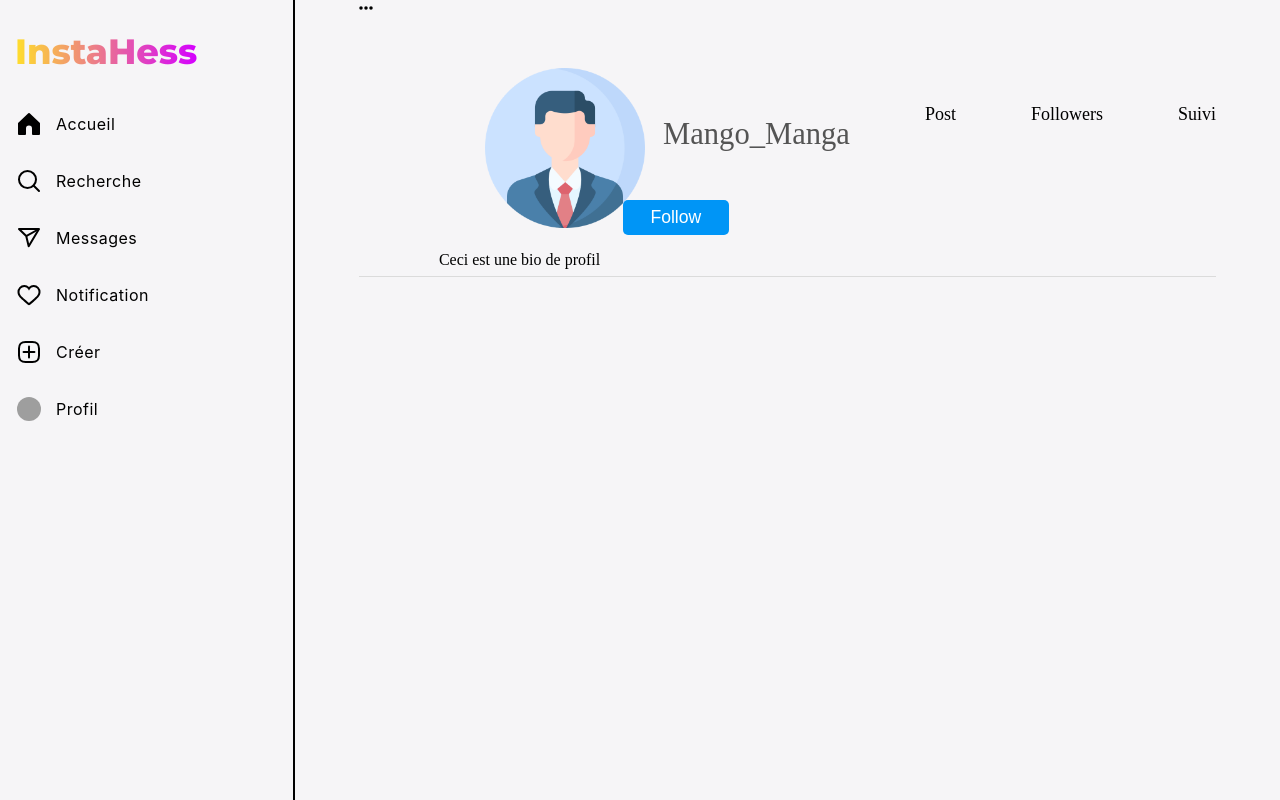
After one commit to DidonCode/BUT2-S3, a PHP site: page /profil in a window 1280 px wide. The commit adds this page. Run offline with PHP 8.4, Linux system fonts and the light colour scheme; the visitor is signed in with stand-in values (Sample User, id 1); some libraries are stand-ins or nearby versions; grey boxes are pictures that could not be loaded.

Commit message:
Restructuration du site
Suppression du dossier account
Remise de tout les chemins du js et css
Ajout des fichiers pour le sous menu notification et recherche

```diff
--- a/css/colors.css
+++ b/css/colors.css
@@ -1,3 +1,5 @@
+@import url('https://fonts.googleapis.com/css?family=Montserrat:400,800');
+
 :root{
     /*Logo colors*/
     --yellow-logo : #ffdf2b;
@@ -18,6 +20,7 @@
     background: linear-gradient(90deg, var(--yellow-logo) 0%, var(--purple-logo) 100%);
     -webkit-background-clip: text;
     color: transparent;
+    text-decoration: none;
     font-weight: bold;
     font-family: 'Montserrat', sans-serif;
 }
--- a/css/form.css
+++ b/css/form.css
@@ -1,11 +1,9 @@
-@import url('https://fonts.googleapis.com/css?family=Montserrat:400,800');
-@import "../css/colors.css";
+@import "colors.css";
 
 * {
 	box-sizing: border-box;
     user-select: none;
 }
-
 
 .logo{
     margin-bottom:60px;
--- a/css/index.css
+++ b/css/index.css
@@ -1,5 +1,4 @@
-@import url('https://fonts.googleapis.com/css?family=Montserrat:400,800');
-@import "css/colors.css";
+@import "colors.css";
 
 body{
     background-color: var(--background-color);
@@ -7,6 +6,7 @@ body{
 
 .main-container{
     display: flex;
+    height: 100%;
     flex-direction: row;
 }
 
--- a/css/post.css
+++ b/css/post.css
@@ -1,3 +1,5 @@
+@import "colors.css";
+
 .post{
 	margin-top: 30px;
 	width: 500px;
--- a/css/profil.css
+++ b/css/profil.css
@@ -1,5 +1,4 @@
-@import url('https://fonts.googleapis.com/css?family=Montserrat:400,800');
-@import "css/colors.css";
+@import "colors.css";
 
 body {
     background-color: var(--background-color);
--- /dev/null
+++ b/css/side-bar.css
@@ -0,0 +1,111 @@
+@import "colors.css";
+
+html{
+	height: 100%;
+}
+
+body{
+	padding: 0px;
+	margin: 0px;
+	height: 100%;
+}
+
+.side-nav-bar{
+	user-select: none;
+	width: 320px;
+	background-color: var(--background-color);
+	padding: 0px 5px 0px 5px;
+	border: 2px solid black;
+	border-left: none;
+	border-bottom: none;
+	border-top: none;
+	transition: 0.8s;
+}
+
+.side-nav-bar .side-nav-logo{
+	height: 20px;
+	margin-left: 10px;
+	padding-top: 30px;
+	margin-bottom: 50px;
+}
+
+.logo-title{
+	font-size: 2.2em;
+	margin: 0px;
+	width: 100%;
+}
+
+.side-nav-button{
+	width: 98%;
+	height: 30px;
+	margin: 10px 0px 10px 2px;
+	padding: 12px 0px 5px 0px;
+}
+
+.side-nav-button:hover{
+	background-color: rgba(0, 0, 0, 0.05);
+	border-radius: 0.5em;
+}
+
+.side-nav-button a{
+	display: table;
+	margin: auto 0;
+	text-decoration: none;
+	color: black;
+}
+
+.side-nav-button span{
+	font-size: 16px;
+	font-family: -apple-system, BlinkMacSystemFont, 'Segoe UI', Roboto, Helvetica, Arial, sans-serif;
+	letter-spacing: 0.5px;
+	font-weight: 400;
+	display: table-cell;
+	vertical-align: middle;
+	text-align: left;
+	margin: 0;
+}
+
+.side-nav-button svg, .side-nav-profil{
+	display: table-cell;
+	vertical-align: middle;
+	padding: 0px 15px 0px 10px;
+}
+
+.side-nav-profil{
+	overflow-clip-margin: content-box;
+	overflow: clip;
+	padding: 0px;
+	margin-left: 10px;
+	margin-right: 15px;
+	width: 24px;
+	height: 24px;
+	border-radius: 50%;
+}
+
+.side-nav-sub{
+	width: 380px;
+	height: calc(100% - 40px);
+	background-color: white;
+	position: relative;
+	left: 50px;
+	z-index: -1;
+	padding: 20px;
+	box-shadow: 10px 10px 14px 0px rgba(199,199,199,0.75);
+	transition: 0.8s;
+}
+
+.icon-title{
+	display: none;
+}
+
+@keyframes disappear {
+	0%{ opacity: 1; }
+	50%{ opacity: 0.5; }
+	100%{ opacity: 0; }
+}
+
+@keyframes appear {
+	0%{ opacity: 0; }
+	50%{ opacity: 0.5; }
+	100%{ opacity: 1; }
+}
--- a/account/form.php
+++ b/form.php
@@ -1,7 +1,7 @@
 <?php
 
-	include_once("../php/session.php");
-	require("../php/database.php");
+	include_once("php/session.php");
+	require("php/database.php");
 
 	if(isset($_POST['signin'])){
 		$email = $_POST['email'];
@@ -72,7 +72,7 @@
 	<head>
 		<title>InstaHess-Connexion</title>
 		<meta charset="utf-8">
-		<link rel="stylesheet" href="../css/form.css">
+		<link rel="stylesheet" href="css/form.css">
 	</head>
 
 	<body style="height: 100%;">
--- a/index.php
+++ b/index.php
@@ -4,7 +4,6 @@
 		<title></title>
 		<meta charset="utf-8">
 		<link rel="stylesheet" type="text/css" href="css/index.css">
-		<link rel="stylesheet" type="text/css" href="css/post.css">
 	</head>
 
 	<body>
@@ -31,5 +30,3 @@
 		</div>
 	</body>
 </html>
-
-<script src="js/post.js"></script>
--- a/php/post.php
+++ b/php/post.php
@@ -1,7 +1,7 @@
 <?php
 
 	require('php/database.php');
-	include_once('php/fonction.php');
+	include_once('php/function.php');
 
 	if(count(array_keys($_POST)) == 1){
 		$postId = 0;
@@ -147,7 +147,9 @@
 					</button>
 				</div>
 			</div>
-		</div>';
+		</div>
+
+		<link rel="stylesheet" type="text/css" href="css/post.css">';
 	}
 
 	$requete = $pdo->prepare("SELECT * FROM post");
--- /dev/null
+++ b/php/side-bar-notification.php
@@ -0,0 +1,3 @@
+<div>
+	<h4 style="margin: 0;">Coucou les notifications</h4>
+</div>
--- /dev/null
+++ b/php/side-bar-research.php
@@ -0,0 +1,5 @@
+<div>
+	<form method="GET">
+		<input type="search" name="" placeholder="Account...">
+	</form>
+</div>
--- a/php/side-bar.php
+++ b/php/side-bar.php
@@ -1,117 +1,3 @@
-<style>
-	@import "css/colors.css";
-
-	html{
-		height: 100%;
-	}
-
-	body{
-		padding: 0px;
-		margin: 0px;
-		height: 100%;
-	}
-
-	.side-nav-bar{
-		user-select: none;
-		width: 320px;
-		background-color: var(--background-color);
-		padding: 0px 5px 0px 5px;
-		border: 2px solid black;
-		border-left: none;
-		border-bottom: none;
-		border-top: none;
-		transition: 0.8s;
-	}
-
-	.side-nav-bar .side-nav-logo{
-		height: 20px;
-		margin-left: 10px;
-		padding-top: 30px;
-		margin-bottom: 50px;
-	}
-
-	.logo-title{
-		font-size: 2.2em;
-		margin: 0px;
-		width: 100%;
-	}
-
-	.side-nav-button{
-		width: 98%;
-		height: 30px;
-		margin: 10px 0px 10px 2px;
-		padding: 12px 0px 5px 0px;
-	}
-
-	.side-nav-button:hover{
-		background-color: rgba(0, 0, 0, 0.05);
-		border-radius: 0.5em;
-	}
-
-	.side-nav-button a{
-		display: table;
-		margin: auto 0;
-		text-decoration: none;
-		color: black;
-	}
-
-	.side-nav-button span{
-		font-size: 16px;
-		font-family: -apple-system, BlinkMacSystemFont, 'Segoe UI', Roboto, Helvetica, Arial, sans-serif;
-		letter-spacing: 0.5px;
-		font-weight: 400;
-		display: table-cell;
-		vertical-align: middle;
-		text-align: left;
-		margin: 0;
-	}
-
-	.side-nav-button svg, .side-nav-profil{
-		display: table-cell;
-		vertical-align: middle;
-		padding: 0px 15px 0px 10px;
-	}
-
-	.side-nav-profil{
-		overflow-clip-margin: content-box;
-		overflow: clip;
-		padding: 0px;
-		margin-left: 10px;
-		margin-right: 15px;
-		width: 24px;
-		height: 24px;
-		border-radius: 50%;
-	}
-
-	.side-nav-sub{
-		width: 380px;
-		height: 100%;
-		background-color: white;
-		position: relative;
-		left: 50px;
-		z-index: -1;
-		box-shadow: 10px 10px 14px 0px rgba(199,199,199,0.75);
-		transition: 0.8s;
-	}
-
-	.icon-title{
-		display: none;
-	}
-
-	@keyframes disappear {
-		0%{ opacity: 1; }
-		50%{ opacity: 0.5; }
-		100%{ opacity: 0; }
-	}
-
-	@keyframes appear {
-		0%{ opacity: 0; }
-		50%{ opacity: 0.5; }
-		100%{ opacity: 1; }
-	}
-
-</style>
-
 <?php
 	include_once('session.php');
 	check();
@@ -120,37 +6,30 @@
 <div class="side-nav-bar">
 	<div style="position: fixed; z-index: 1;">
 		<div class="side-nav-logo">
+			<a href="index" style="text-decoration: none;">
 				<h1 class="logo-title">InstaHess</h1>
-			<svg width="24px" height="48px" class="icon-title">
+				<svg width="30px" height="48px" class="icon-title">
 					<defs>
 						<linearGradient id="gradient" x1="0%" y1="0%" x2="100%" y2="100%">
 							<stop offset="0%" style="stop-color: var(--yellow-logo); stop-opacity: 1" />
 							<stop offset="100%" style="stop-color: var(--purple-logo); stop-opacity: 1" />
 						</linearGradient>
 					</defs>
-				<g xmlns="http://www.w3.org/2000/svg" transform="translate(0.000000,40.000000) scale(0.0500000,-0.0500000)">
+					<g xmlns="http://www.w3.org/2000/svg" transform="translate(3.000000,40.000000) scale(0.0500000,-0.0500000)">
 						<path d="M227 567c-14-43-31-67-93-127-86-82-105-119-105-196 0-137 102-232 238-221 125 10 212 113 200 238-3 30-13 71-22 90l-18 34-12-47c-15-62-39-95-81-116-26-12-39-13-52-6-30 19-26 53 14 112 51 77 57 141 20 204-14 24-36 54-49 66l-23 22-17-53z" fill="url(#gradient)" />
 					</g>
 				</svg>
+			</a>
 		</div>
 
 		<div class="side-nav-menu" style="z-index: 1;">
 			<div class="side-nav-button">
-				<?php
-					if(basename($_SERVER['PHP_SELF']) == "index.php"){
-						echo '<a>';
-					}
-					else {
-						echo '<a href="../index.php">';
-					}
-
-					echo '
+				<a href="index">
 					<svg height="24" width="24" viewBox="0 0 24 24">
 						<path d="M22 23h-6.001a1 1 0 0 1-1-1v-5.455a2.997 2.997 0 1 0-5.993 0V22a1 1 0 0 1-1 1H2a1 1 0 0 1-1-1V11.543a1.002 1.002 0 0 1 .31-.724l10-9.543a1.001 1.001 0 0 1 1.38 0l10 9.543a1.002 1.002 0 0 1 .31.724V22a1 1 0 0 1-1 1Z"/>
 					</svg>
 					<span>Accueil</span>
-					</a>';
-				?>
+				</a>
 			</div>
 
 			<div class="side-nav-button"  onclick="openSearchSide()">
@@ -164,7 +43,7 @@
 			</div>
 
 			<div class="side-nav-button">
-				<a href="">
+				<a href="message">
 					<svg height="24" width="24" viewBox="0 0 24 24">
 						<line fill="none" stroke="currentColor" stroke-linejoin="round" stroke-width="2" x1="22" x2="9.218" y1="3" y2="10.083"/>
 						<polygon fill="none" points="11.698 20.334 22 3.001 2 3.001 9.218 10.084 11.698 20.334" stroke="currentColor" stroke-linejoin="round" stroke-width="2"/>
@@ -194,93 +73,28 @@
 			</div>
 
 			<div class="side-nav-button">
-				<?php
-					$profil = "";
-					if(basename($_SERVER['PHP_SELF']) == "index.php"){
-						echo '<a href="account/profil.php">';
-						$profil = $_SESSION['profil'];
-					}
-					else {
-						echo '<a>';
-						$profil = "../".$_SESSION['profil'];
-					}
-
-					echo'
+				<a href="profil">
 					<img class="side-nav-profil" src="'.$profil.'" />
 					<span>Profil</span>
-					</a>';
+				</a>
+			</div>
+		</div>
+	</div>
+
+	<div class="side-nav-sub" style="width: 0px;">
+		<div class="side-nav-sub-research">
+			<?php
+				include_once("php/side-bar-research.php")
+			?>
+		</div>
+
+		<div class="side-nav-sub-notification">
+			<?php
+				include_once("php/side-bar-notification.php");
 			?>
 		</div>
 	</div>
 </div>
 
-	<div class="side-nav-sub" style="width: 0px;">
-
-	</div>
-</div>
-
-<script>
-	function openSearchSide(){
-		if(!subSideBarIsOpen()){
-			subSideBarOpen(true);
-		}else{
-			subSideBarOpen(false);
-		}
-	}
-
-	function openNotificationSide(){
-		if(!subSideBarIsOpen()){
-			subSideBarOpen(true);
-		}else{
-			subSideBarOpen(false);
-		}
-	}
-
-	function subSideBarOpen(open){
-		var subPanel = document.getElementsByClassName("side-nav-sub")[0];
-		var sideBar = document.getElementsByClassName("side-nav-bar")[0];
-		var sideNavButton = sideBar.getElementsByClassName("side-nav-button");
-		var titleSpan = sideBar.getElementsByTagName("span");
-		var logoTitle = sideBar.getElementsByClassName("logo-title")[0];
-		var iconTitle = sideBar.getElementsByClassName("icon-title")[0];
-
-		if(!open){ //Close
-			subPanel.style.width = "0px";
-			for(var i = 0; i < titleSpan.length; i++){
-				titleSpan[i].style.display = "";
-				sideNavButton[i].style.width = "";
-			}
-			sideBar.style.width = "";
-			iconTitle.style.animation = "disappear 0.4s linear";
-			setTimeout(() => {
-				iconTitle.style.display = "none";
-				logoTitle.style.display = "block";
-				logoTitle.style.animation = "appear 0.4s linear";
-			}, "380");
-
-		}
-		else{ //Open
-			subPanel.style.width = "";
-			for(var i = 0; i < titleSpan.length; i++){
-				titleSpan[i].style.display = "none";
-				sideNavButton[i].style.width = "45px";
-			}
-			sideBar.style.width = "45px";
-			logoTitle.style.animation = "disappear 0.4s linear";
-			setTimeout(() => {
-				logoTitle.style.display = "none";
-				iconTitle.style.display = "block";
-				iconTitle.style.animation = "appear 0.4s linear";
-			}, "380");
-		}
-	}
-
-	function subSideBarIsOpen(){
-		var subPanel = document.getElementsByClassName("side-nav-sub")[0];
-		if(subPanel.style.width == "0px"){
-			return false;
-		}else{
-			return true;
-		}
-	}
-</script>
+<link rel="stylesheet" type="text/css" href="css/side-bar.css">
+<script src="js/side-bar.js"></script>
--- a/account/profil.php
+++ b/profil.php
@@ -7,14 +7,13 @@
 	<head>
 		<title></title>
 		<meta charset="utf-8">
-		<link rel="stylesheet" href="../css/profil.css">
-		<link rel="stylesheet" href="../css/colors.css">
+		<link rel="stylesheet" href="css/profil.css">
 	</head>
 
 	<body>
 		<div class="main-container">
 			<?php
-				include_once("../php/side-bar.php");
+				include_once("php/side-bar.php");
 			?>
 
 			<div class="container">
@@ -23,7 +22,7 @@
 				</div>
 				<section class="bio">
 					<div class="photo-profil">
-						<img src="../images/profil/profil-instahess.png" alt="photo-profil">
+						<img src="images/profil/profil-instahess.png" alt="photo-profil">
 					</div>
 					<div class="profil-info">
 						<ul class="informations"><p class="username">Mango_Manga</p>
```
Also changed, not shown: js/side-bar.js (added, +94 -0 lines), message.php (renamed from account/message.php). Lines whose indentation alone changed are shown as unchanged.
